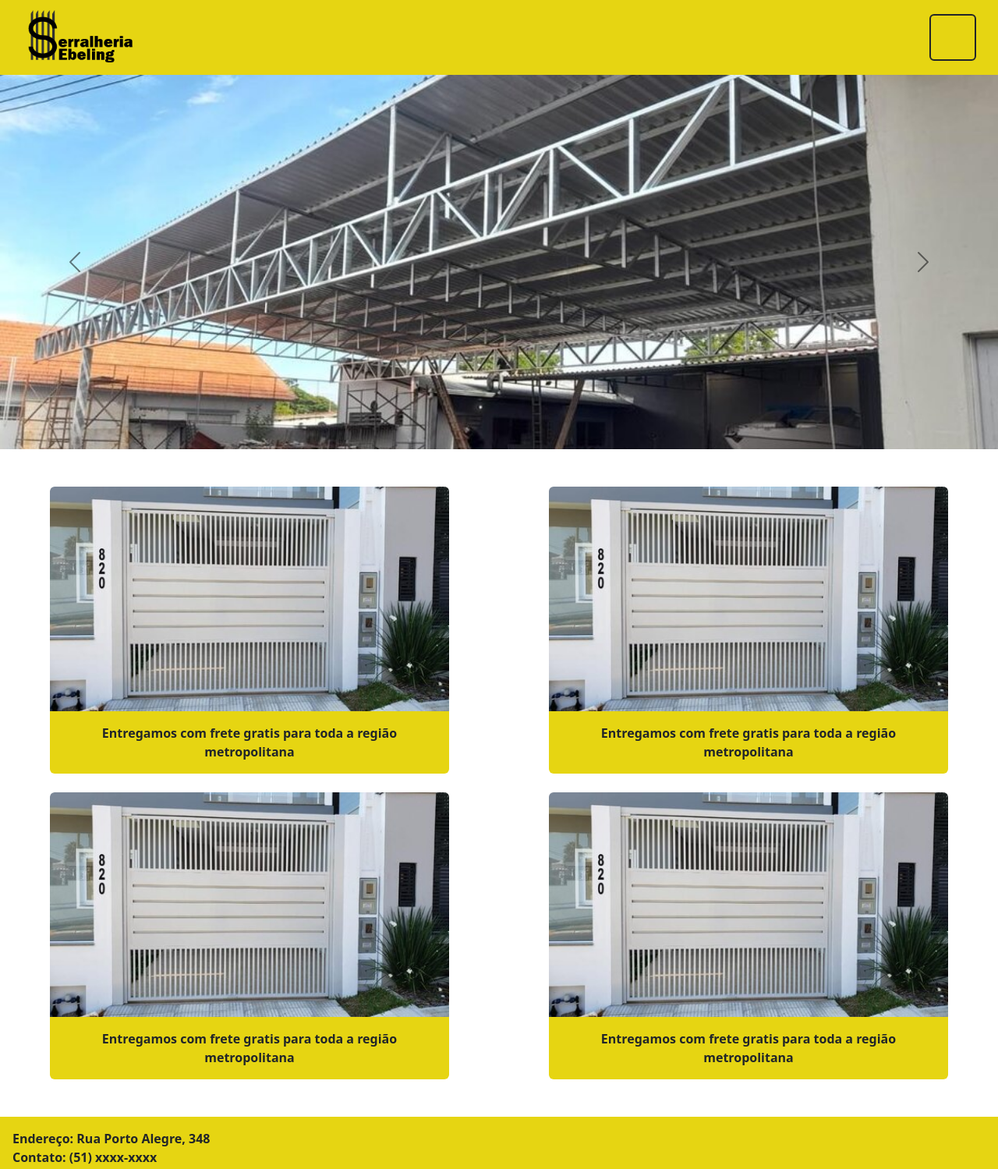
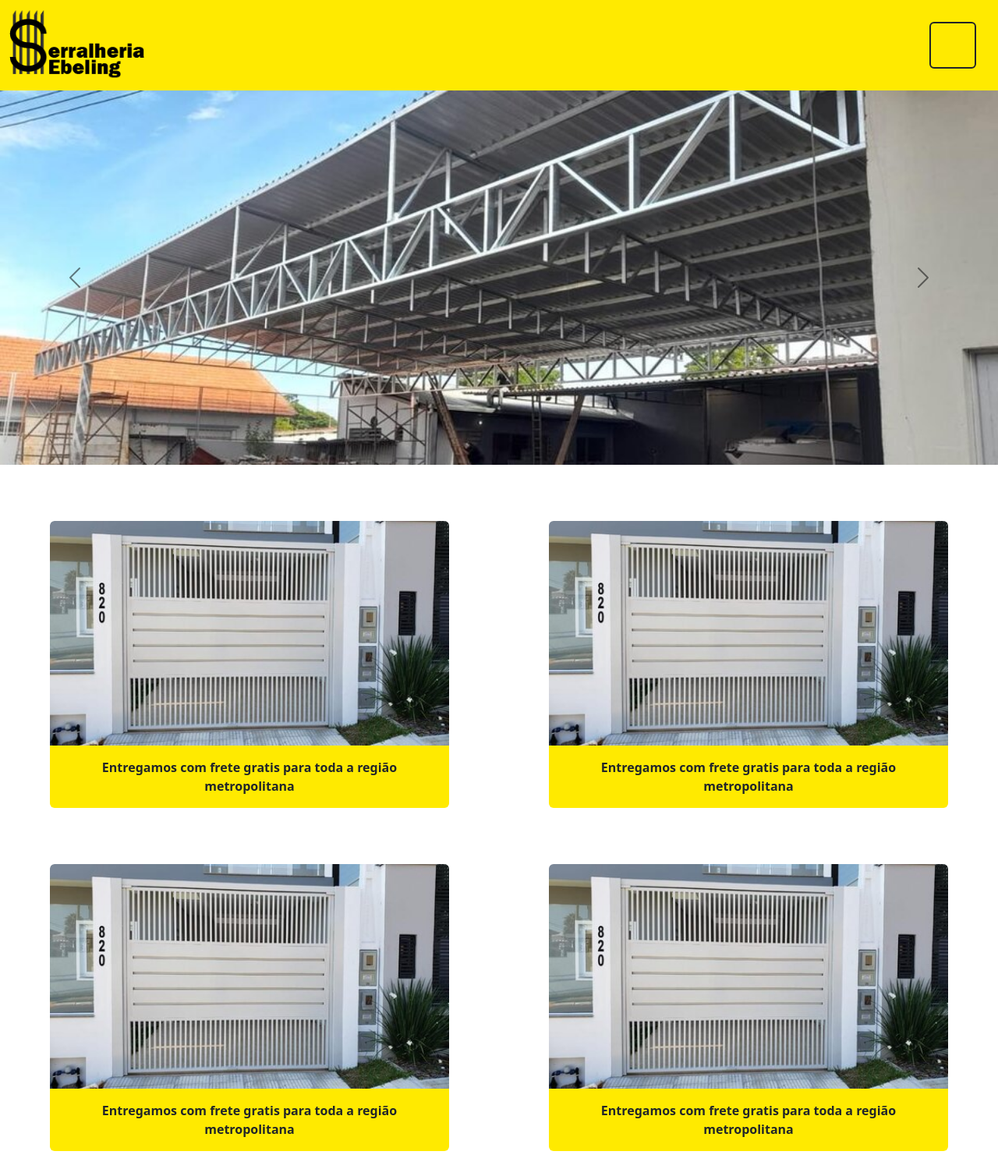
Before and after one commit to VictorEbeling/Site-Serralheria, a website: page index.html in a window 1280 px wide. Shown: the top 1499 px of the page at 78% size. Drawn offline with nearby package versions, Linux system fonts and the light colour scheme.

Commit message:
scss update

```diff
--- a/index.html
+++ b/index.html
@@ -17,8 +17,8 @@
     <!--Navbar lista s/ collapse-->
     <nav class="navbar navbar-expand-lg bg-custom-yellow" id="header">
         <div class="container-fluid">
-            <a class="navbar-brand ms-4" href="#">
-                <img src="img\logo.png" alt="Bootstrap" height="70">
+            <a class="navbar-brand" href="#">
+                <img src="img\logo.png" alt="Bootstrap" height="90">
             </a>
 
 
@@ -108,13 +108,13 @@
     </div>
 
         <div class="card-group d-flex justify-content-around mt-5" id="first-card-group">
-            <div class="card text-center justify-content-center p-0 border-0 rounded overflow-hidden fw-bold">
+            <div class="card text-center justify-content-center p-0 m-4 border-0 rounded overflow-hidden fw-bold">
                 <img src="img/serv3.jpg" class="card-img-top p-0 " alt="...">
                 <div class="card-body bg-custom-yellow">
                     <p class="card-text">Entregamos com frete gratis para toda a região metropolitana</p>
                 </div>
             </div>
-            <div class="card text-center justify-content-center p-0 border-0 rounded overflow-hidden fw-bold">
+            <div class="card text-center justify-content-center p-0 m-4 border-0 rounded overflow-hidden fw-bold">
                 <img src="img/serv3.jpg" class="card-img-top p-0" alt="...">
                 <div class="card-body bg-custom-yellow">
                     <p class="card-text">Entregamos com frete gratis para toda a região metropolitana</p>
@@ -122,13 +122,13 @@
             </div>
          </div>
          <div class="card-group d-flex justify-content-around mb-5">
-            <div class="card text-center justify-content-center p-0 border-0 rounded overflow-hidden fw-bold">
+            <div class="card text-center justify-content-center p-0 m-4 border-0 rounded overflow-hidden fw-bold">
                 <img src="img/serv3.jpg" class="card-img-top p-0" alt="...">
                 <div class="card-body bg-custom-yellow">
                     <p class="card-text">Entregamos com frete gratis para toda a região metropolitana</p>
                 </div>
             </div>
-            <div class="card text-center justify-content-center p-0 border-0 rounded overflow-hidden fw-bold">
+            <div class="card text-center justify-content-center p-0 m-4 border-0 rounded overflow-hidden fw-bold">
                 <img src="img/serv3.jpg" class="card-img-top p-0" alt="...">
                 <div class="card-body bg-custom-yellow">
                     <p class="card-text">Entregamos com frete gratis para toda a região metropolitana</p>
--- a/scss/custom.scss
+++ b/scss/custom.scss
@@ -16,6 +16,11 @@
   width: 75%;
 }
 
+.navbar-brand{
+  margin: 0;
+  padding: 0;
+}
+
 .card-group{
   flex-direction: column;
   justify-content: space-around;
@@ -31,6 +36,10 @@
     max-width: 40%;
   }
 
+  .navbar-brand{
+    margin: 0;
+  }
+
   .card-group{
     flex-direction: row;
     justify-content: center;
@@ -42,8 +51,8 @@
 }
 
 $custom-theme-colors:(
-  "custom-yellow": #e6d512,
-  "custom-dark-yellow": #bbad0d
+  "custom-yellow": #ffea00,
+  "custom-dark-yellow": #d4c410
 );
 
 $theme-colors: map-merge($theme-colors, $custom-theme-colors);
```
Also changed, not shown: scss/custom.css, 1 other file.
